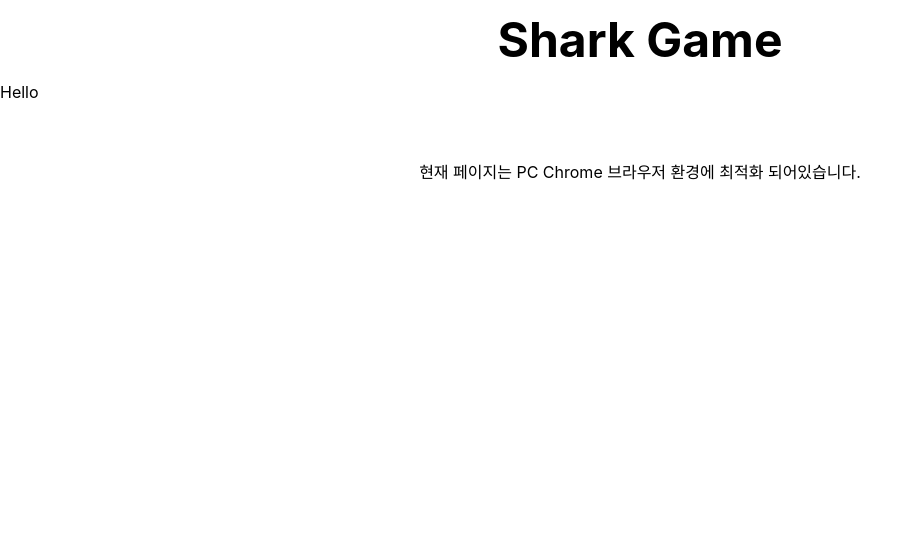
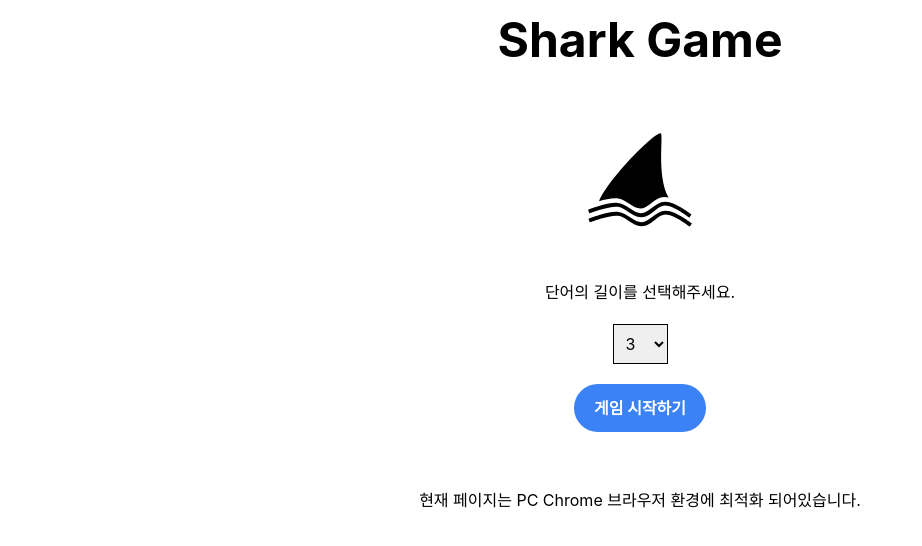
Before and after one commit to chaehaeun/shark-game, a React (Vite) app: page / in a window 1280 px wide. Shown: the top 546 px of the page, without its empty margins (0-922 px from the left). Built offline with nearby package versions, Linux system fonts and the light colour scheme; a web font is replaced by a local one.

Commit message:
[💄] main 페이지 스타일 작업

```diff
--- a/src/components/common/index.ts
+++ b/src/components/common/index.ts
@@ -1 +1,2 @@
+export { default as Button } from "./Button";
 export { default as RootLayout } from "./RootLayout";
--- /dev/null
+++ b/src/constants/index.ts
@@ -0,0 +1 @@
+export const WORD_LENGTH = [3, 4, 5, 6, 7, 8, 9, 10];
--- a/src/index.css
+++ b/src/index.css
@@ -10,3 +10,7 @@ body {
     "Apple SD Gothic Neo", "Noto Sans KR", "Malgun Gothic", "Apple Color Emoji",
     "Segoe UI Emoji", "Segoe UI Symbol", sans-serif;
 }
+
+#root {
+  @apply w-[1000px] mx-auto;
+}
--- a/src/pages/Main.tsx
+++ b/src/pages/Main.tsx
@@ -1,5 +1,30 @@
-const main = () => {
-  return <div>Hello</div>;
+import { Button } from "@/components";
+import { WORD_LENGTH } from "@/constants";
+import { GiSharkFin } from "react-icons/gi";
+
+const Main = () => {
+  return (
+    <>
+      <h2 className="sr-only">게임 세팅 페이지</h2>
+      <div className="flex flex-col items-center">
+        <GiSharkFin className="w-28 h-28 mx-auto my-11" />
+        <p className="text-center">단어의 길이를 선택해주세요.</p>
+        <select
+          className="border border-black p-2 my-5"
+          title="Word Length"
+          name="wordLength"
+          id="wordLength"
+        >
+          {WORD_LENGTH.map((length) => (
+            <option key={length} value={length}>
+              {length}
+            </option>
+          ))}
+        </select>
+        <Button onClick={() => {}}>게임 시작하기</Button>
+      </div>
+    </>
+  );
 };
 
-export default main;
+export default Main;
```
Also changed, not shown: src/main.tsx (+7 -7 lines).
